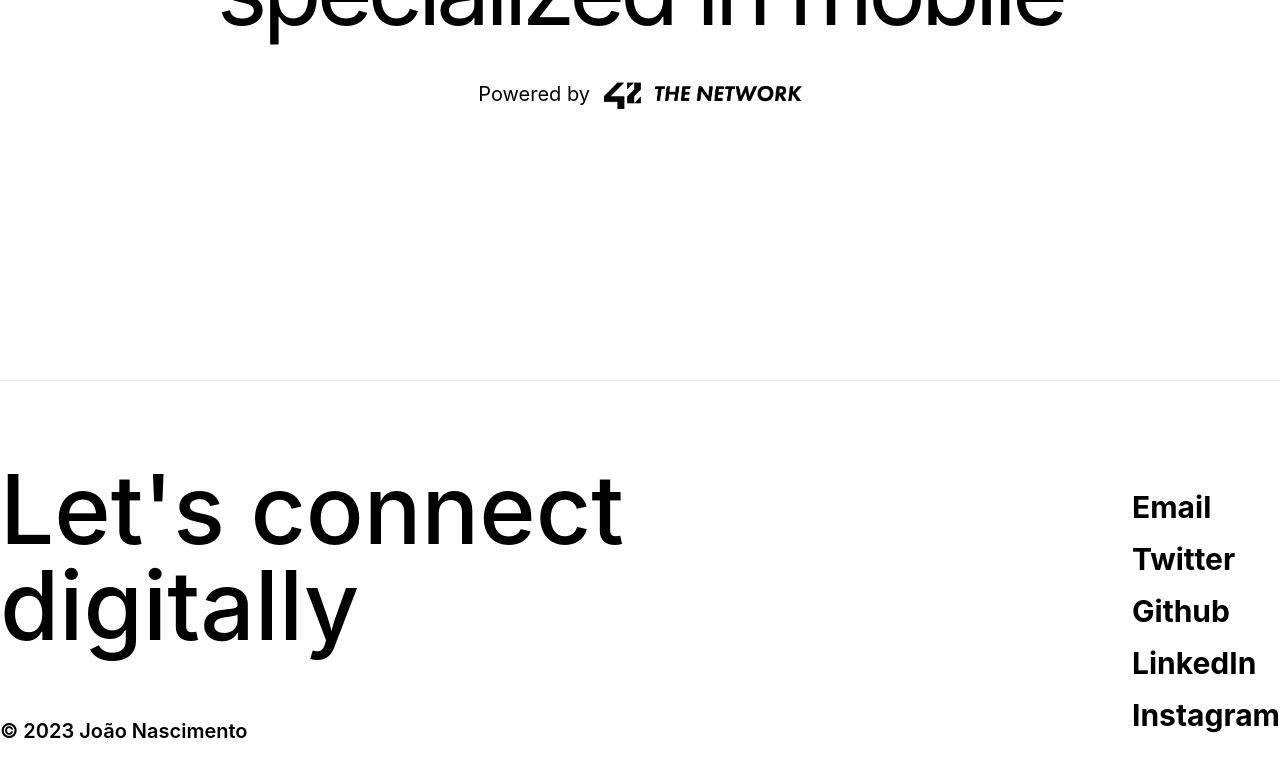
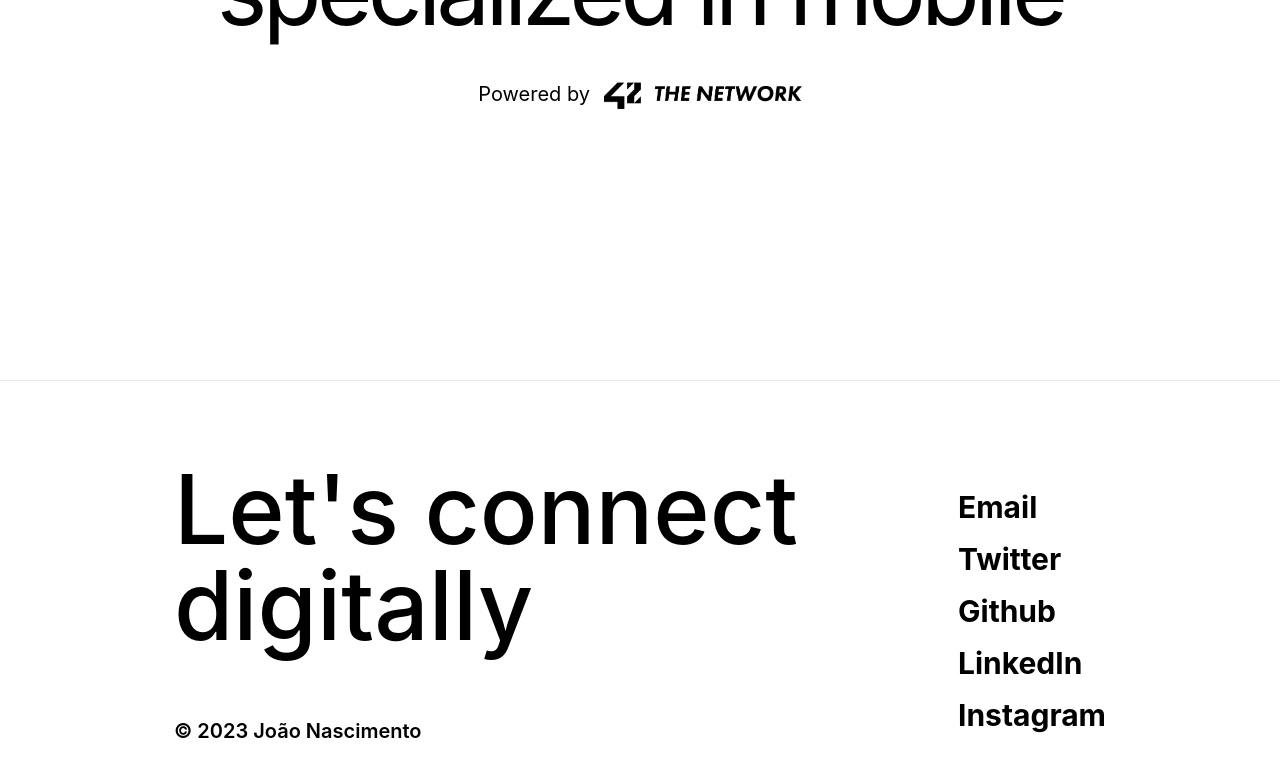
Before and after one commit to nascimento-jgb/my-portfolio, a React (Create React App) app: page / in a window 1280 px wide. Shown: the part 516-1292 px from the top of the page. Built offline with nearby package versions, Linux system fonts and the light colour scheme.

Commit message:
small adjustment footer

```diff
--- a/src/components/Footer.js
+++ b/src/components/Footer.js
@@ -1,7 +1,79 @@
-import React, {useState} from 'react';
+// import React, {useState} from 'react';
+
+// const Footer = () => {
+
+// 	const [hoveredButton, setHoveredButton] = useState(null);
+
+// 	const handleButtonHover = (buttonName) => {
+// 		setHoveredButton(buttonName);
+// 	};
+
+// 	return (
+// 	<footer className="bg-transparent text-black py-10 border-t" style={{ height: 'calc(100vh - 80px)', overflowY: 'auto' }}>
+// 	<div className="container mx-auto">
+// 		<div className="flex flex-col lg:flex-row justify-between items-center">
+// 			<div className="text-center lg:text-left mb-6 lg:mb-0">
+// 				<h2 className="text-8xl max-w-3xl font-medium font-sans-serif font-GraphikSemiBold mt-10">Let's connect digitally</h2>
+// 				<p className='mt-16 text-xl font-semibold font-sans-serif font-GraphikSemiBold' >&copy; 2023 João Nascimento</p>
+// 			</div>
+// 			<div className='flex flex-col space-y-4 mt-14'>
+// 				<button
+// 					className={`${
+// 					hoveredButton && hoveredButton !== 'email' ? 'text-gray-500' : 'text-black'
+// 					} text-3xl font-bold font-sans-serif font-GraphikSemiBold transition pl-4 w-full text-left`}
+// 					onMouseEnter={() => handleButtonHover('email')}
+// 					onMouseLeave={() => setHoveredButton(null)}
+// 					>
+// 						Email
+// 				</button>
+// 				<button
+// 					className={`${
+// 					hoveredButton && hoveredButton !== 'twitter' ? 'text-gray-500' : 'text-black'
+// 					} text-3xl font-bold font-sans-serif font-GraphikSemiBold transition pl-4 w-full text-left`}
+// 					onMouseEnter={() => handleButtonHover('twitter')}
+// 					onMouseLeave={() => setHoveredButton(null)}
+// 					>
+// 						Twitter
+// 				</button>
+// 				<button
+// 					className={`${
+// 					hoveredButton && hoveredButton !== 'github' ? 'text-gray-500' : 'text-black'
+// 					} text-3xl font-bold font-sans-serif font-GraphikSemiBold transition pl-4 w-full text-left`}
+// 					onMouseEnter={() => handleButtonHover('github')}
+// 					onMouseLeave={() => setHoveredButton(null)}
+// 					>
+// 						Github
+// 				</button>
+// 				<button
+// 					className={`${
+// 					hoveredButton && hoveredButton !== 'linkedin' ? 'text-gray-500' : 'text-black'
+// 					} text-3xl font-bold font-sans-serif font-GraphikSemiBold transition pl-4 w-full text-left`}
+// 					onMouseEnter={() => handleButtonHover('linkedin')}
+// 					onMouseLeave={() => setHoveredButton(null)}
+// 					>
+// 						LinkedIn
+// 				</button>
+// 				<button
+// 					className={`${
+// 					hoveredButton && hoveredButton !== 'instagram' ? 'text-gray-500' : 'text-black'
+// 					} text-3xl font-bold font-sans-serif font-GraphikSemiBold transition pl-4 w-full text-left`}
+// 					onMouseEnter={() => handleButtonHover('instagram')}
+// 					onMouseLeave={() => setHoveredButton(null)}
+// 					>
+// 						Instagram
+// 				</button>
+// 			</div>
+// 		</div>
+// 	</div>
+// </footer>
+// 	);
+// };
+
+// export default Footer;
+
+import React, { useState } from 'react';
 
 const Footer = () => {
-
 	const [hoveredButton, setHoveredButton] = useState(null);
 
 	const handleButtonHover = (buttonName) => {
@@ -11,7 +83,7 @@
 	return (
 		<footer className="bg-transparent text-black py-10 border-t" style={{ height: 'calc(100vh - 80px)', overflowY: 'auto' }}>
 			<div className="container mx-auto">
-		<div className="flex flex-col lg:flex-row justify-between items-center">
+				<div className="flex flex-col lg:flex-row justify-center items-center"> {/* Change justify-between to justify-center */}
 					<div className="text-center lg:text-left mb-6 lg:mb-0">
 						<h2 className="text-8xl max-w-3xl font-medium font-sans-serif font-GraphikSemiBold mt-10">Let's connect digitally</h2>
 						<p className='mt-16 text-xl font-semibold font-sans-serif font-GraphikSemiBold' >&copy; 2023 João Nascimento</p>
```
Lines whose indentation alone changed are shown as unchanged.
